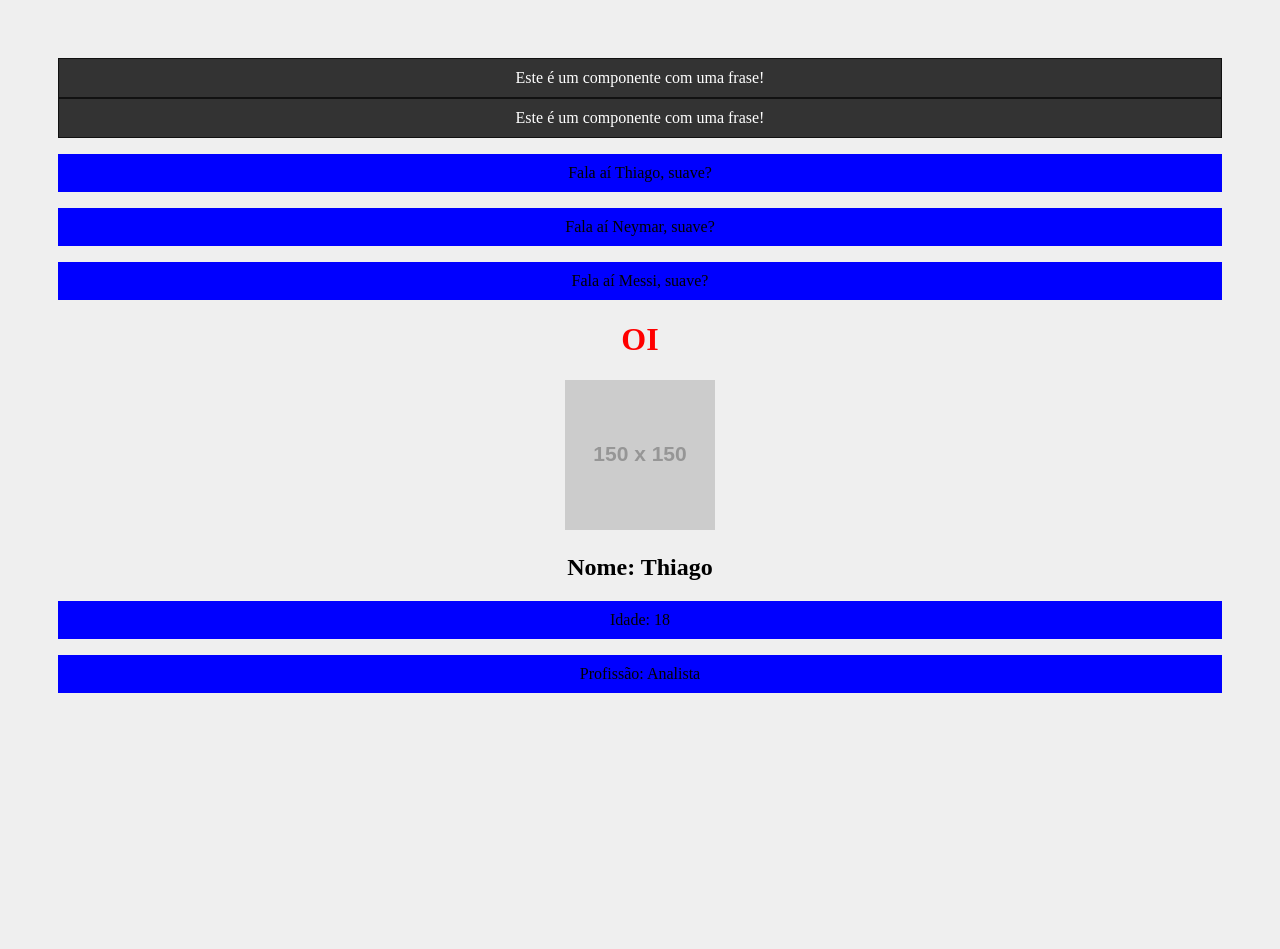
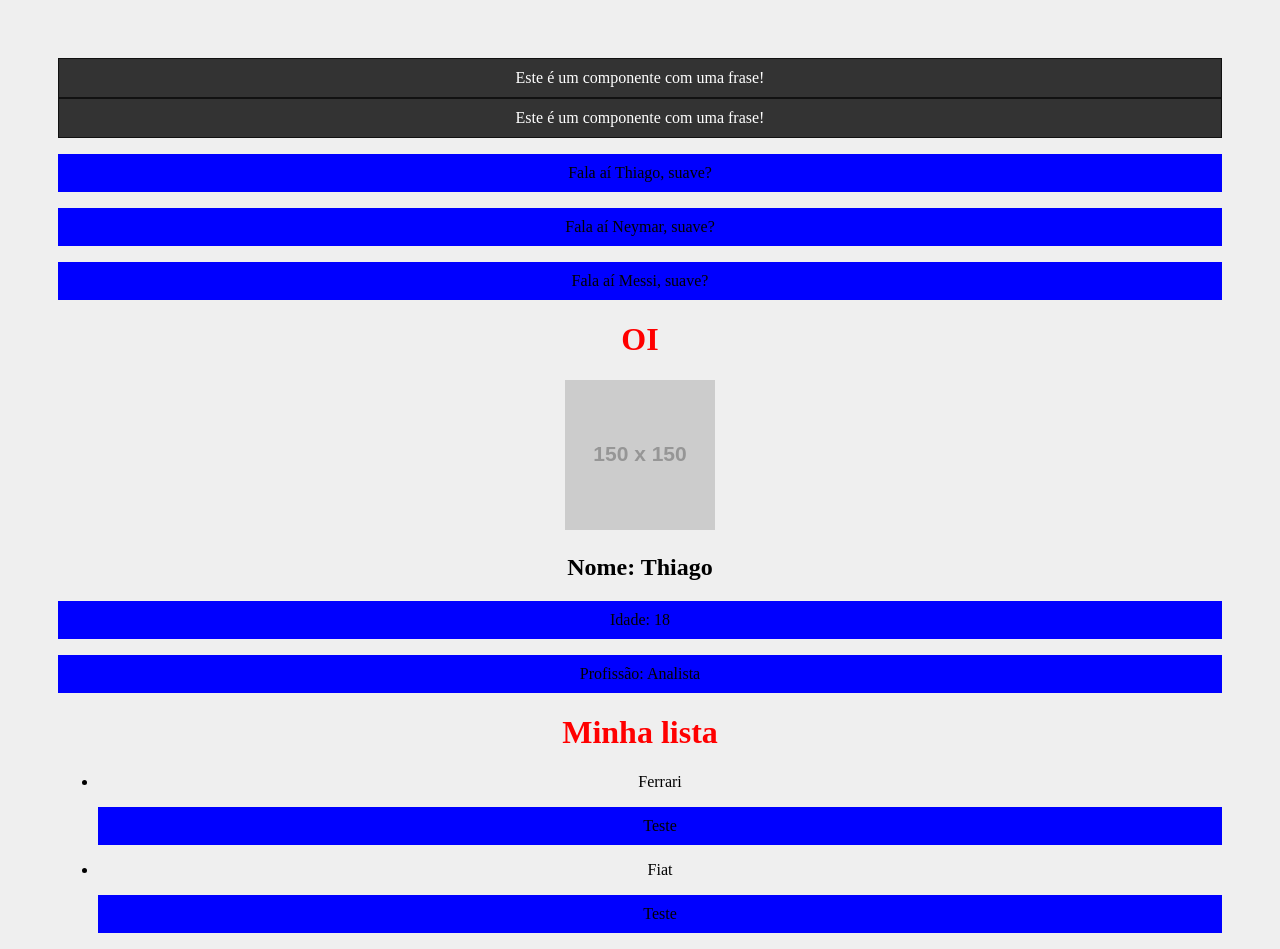
Before and after one commit to 1thiagoCRUZ/curso_react, a React (Create React App) app: page / in a window 1280 px wide. Shown: the top 949 px of the page. Before the commit the page ends 800 px from the top, so only its background shows below. Built offline with nearby package versions, Linux system fonts and the light colour scheme.

Commit message:
Utilizando React Fragments

```diff
--- a/src/App.js
+++ b/src/App.js
@@ -2,6 +2,7 @@
 import SayMyName from './components/SayMyName';
 import Pessoa from './components/Pessoa';
 import Frase from './components/Frase';
+import List from './components/List';
 
 function App() {
 
@@ -18,6 +19,7 @@
       idade="18"
       profissao="Analista"
       foto="https://via.placeholder.com/150"/>
+      <List />
     </div>
   );
 }
--- /dev/null
+++ b/src/components/Item.js
@@ -0,0 +1,12 @@
+function Item(props) {
+    return(
+        <>
+            <li>
+                {props.marca}
+            </li>
+            <p>Teste</p>
+        </>
+    )
+}
+
+export default Item
--- /dev/null
+++ b/src/components/List.js
@@ -0,0 +1,16 @@
+import Item from "./Item"
+
+function List() {
+    return (
+        <>
+            <h1>Minha lista</h1>
+            <ul>
+               <Item marca="Ferrari"/>
+               <Item marca="Fiat"/>
+               <Item marca="Renault"/>
+            </ul>
+        </>
+    )
+}
+
+export default List
--- a/src/index.css
+++ b/src/index.css
@@ -1,6 +1,7 @@
 body {
   padding: 50px;
   background-color: #efefef;
+  padding-bottom: 500px;
 }
 
 h1 {
```
